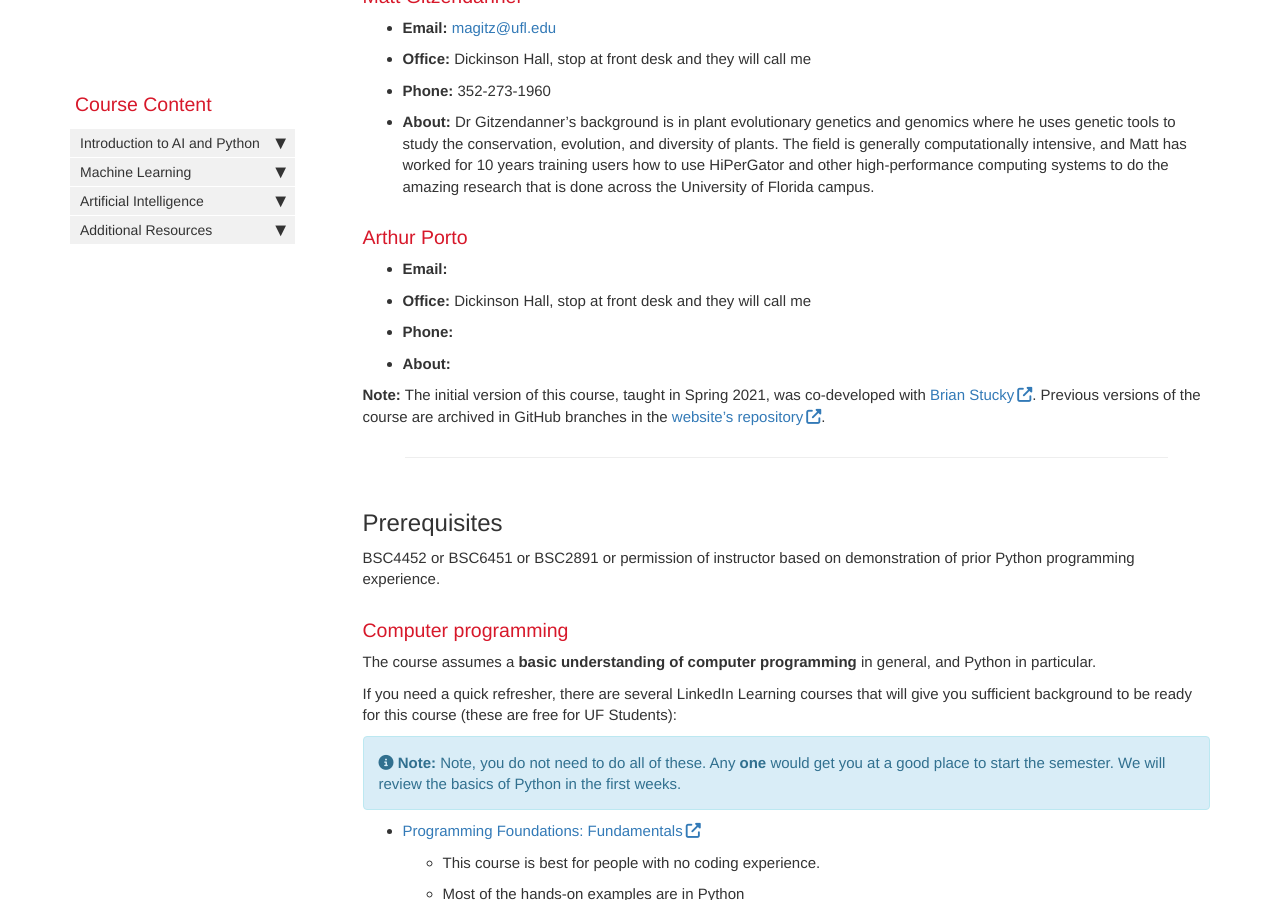
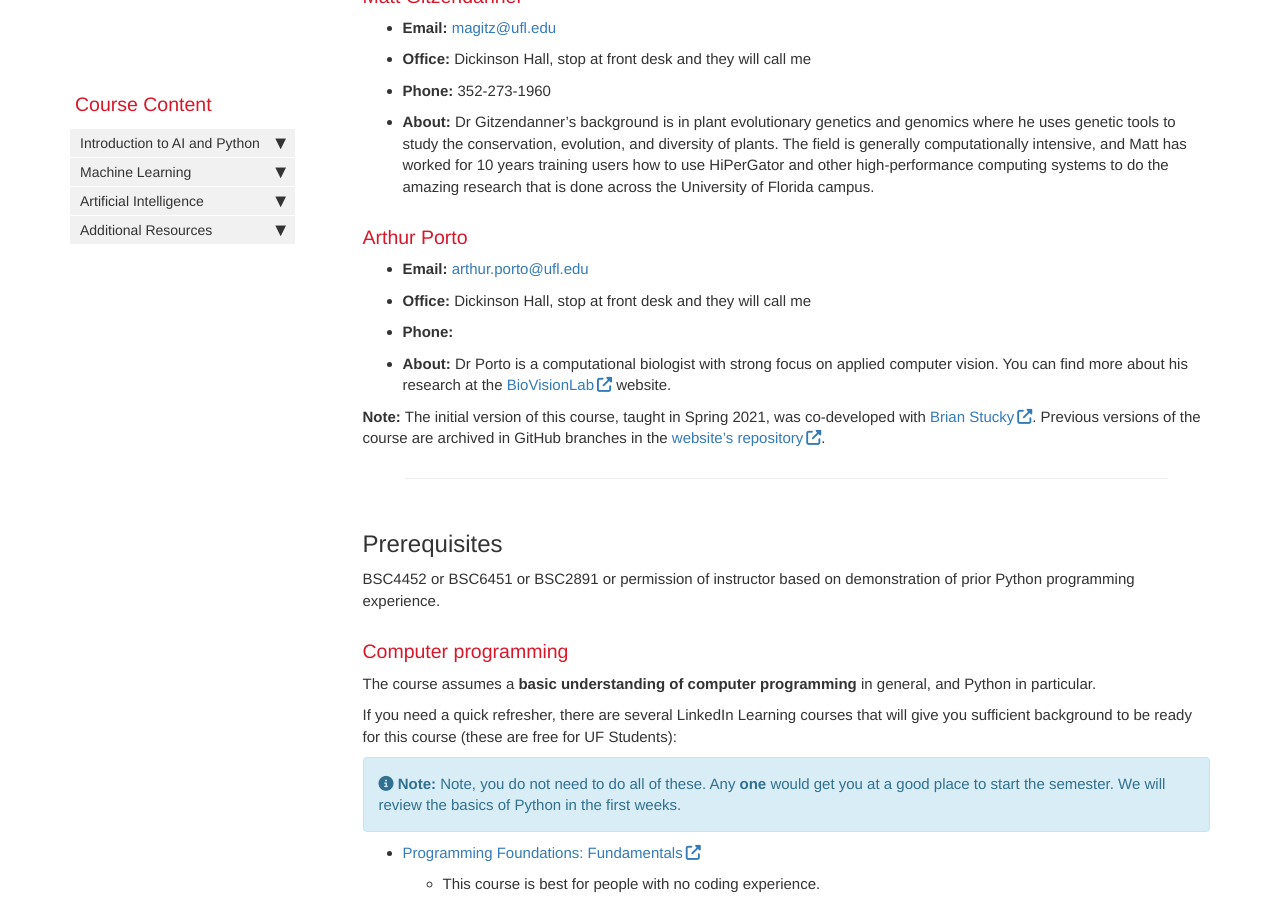
Before and after one commit to AIBiology/aibiology.github.io, a Jekyll site: the page built from index.md, in a window 1280 px wide and 900 px high, scrolled down 1039 px. Built offline with Jekyll 4.4.1, drawn with Linux system fonts in a browser that asks for light colours; nearby versions of some CDN libraries; comment, search, counter and statistics services are not loaded.

Commit message:
add Porto contact information
- don't have an office phone yet.
- will update the syllabus in the next few days

```diff
--- a/index.md
+++ b/index.md
@@ -35,10 +35,10 @@ ___
 
 ### Arthur Porto
 
-* **Email:**
+* **Email:** <a href="mailto:arthur.porto@ufl.edu">arthur.porto@ufl.edu</a><br>
 * **Office:** Dickinson Hall, stop at front desk and they will call me
 * **Phone:**
-* **About:**
+* **About:** Dr Porto is a computational biologist with strong focus on applied computer vision. You can find more about his research at the [BioVisionLab](https://biovisionlab.com) website.
 
 **Note:** The initial version of this course, taught in Spring 2021, was co-developed with [Brian Stucky](https://github.com/stuckyb). Previous versions of the course are archived in GitHub branches in the [website's repository](https://github.com/AIBiology/aibiology.github.io).
 
```
